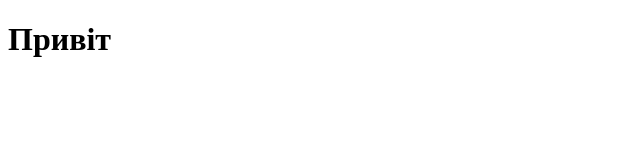
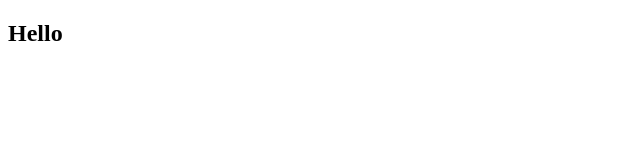
Before and after one commit to OrzulSergey/Tutorial, a plain HTML site: page index.html in a window 1280 px wide. Shown: the whole page, without its empty margins (0-640 px from the left). Drawn offline with Linux system fonts and the light colour scheme.

Commit message:
update index.html

```diff
--- a/index.html
+++ b/index.html
@@ -4,9 +4,11 @@
     <meta charset="UTF-8" />
     <meta http-equiv="X-UA-Compatible" content="IE=edge" />
     <meta name="viewport" content="width=device-width, initial-scale=1.0" />
-    <title>Document</title>
+    <title>lorem</title>
   </head>
   <body>
-    <h1>Привіт</h1>
+    <section>
+      <h1>Hello</h1>
+    </section>
   </body>
 </html>
```
